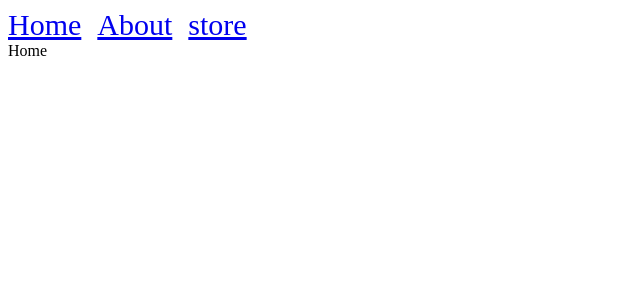
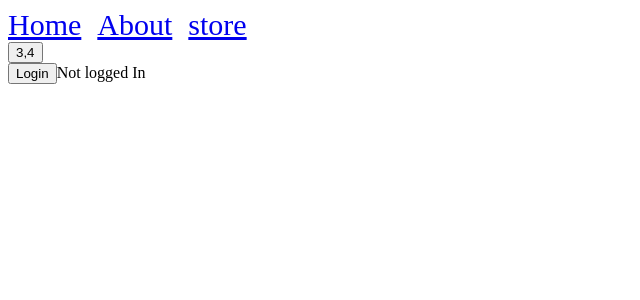
Before and after one commit to bobbyDeepak1415/code_splitting, a React (Vite) app: page / in a window 1280 px wide. Shown: the top 300 px of the page, without its empty margins (0-640 px from the left). Built offline with nearby package versions, Linux system fonts and the light colour scheme.

Commit message:
home section added

```diff
--- a/src/components/About.jsx
+++ b/src/components/About.jsx
@@ -5,7 +5,7 @@ export default function About() {
 
     return (
         <>
-            About
+            Admin Logged In
         </>
     )
 }
--- a/src/components/Home.jsx
+++ b/src/components/Home.jsx
@@ -1,11 +1,26 @@
-import React from 'react'
+import React, { useState } from 'react'
+import { Sum } from '../sum'
+import About from './About'
 
 export default function Home() {
 
+    const [loggedIn,setLoggedIn]=useState(false)
+
 
     return (
-        <>
-            Home
-        </>
+        <div>
+            <div>
+
+        <button onClick={()=>alert(Sum(3,4))}>3,4</button>
+
+            </div>
+            <div>
+                <button onClick={()=>setLoggedIn((prev)=>!prev)}> Login</button>
+                {loggedIn ?
+                <About/> :"Not logged In"}
+            </div>
+
+
+        </div>
     )
 }
--- /dev/null
+++ b/src/sum.jsx
@@ -0,0 +1,8 @@
+import React from 'react'
+
+export function Sum(a,b) {
+
+
+    return a+b
+
+}
```
